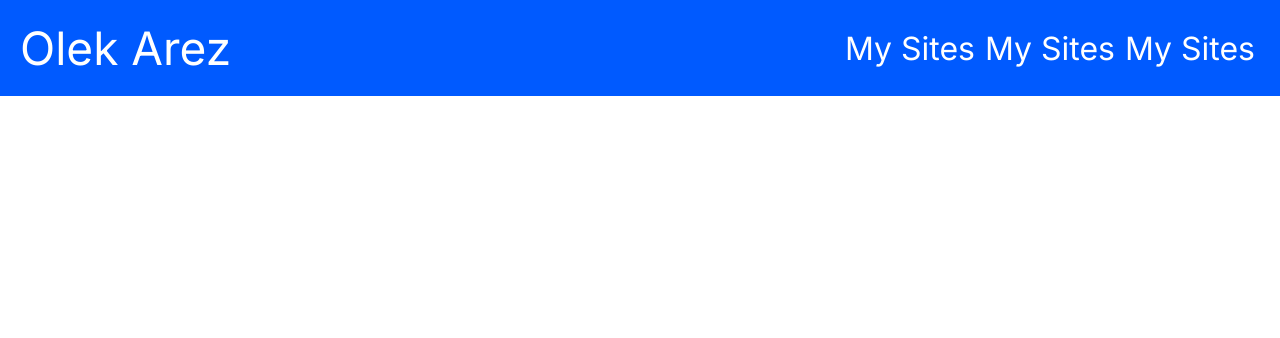
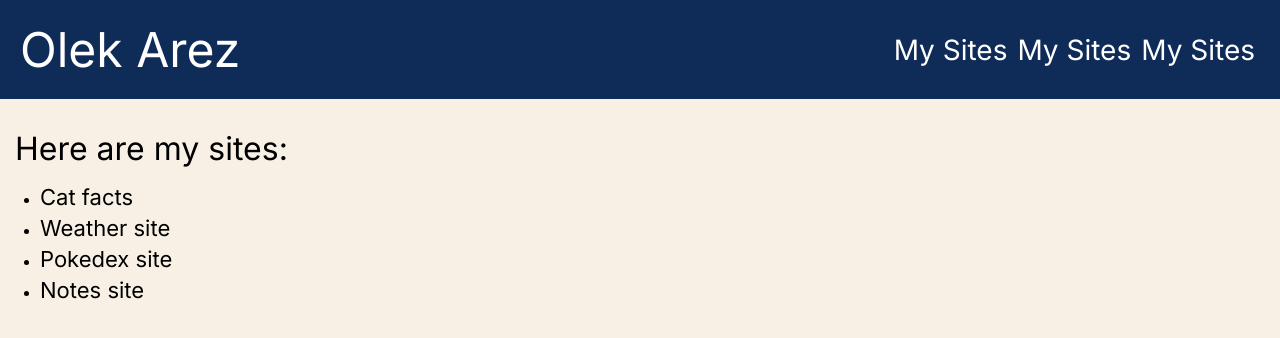
Before and after one commit to Sosna123/my-sites-page, a Vue app: page /#/sites in a window 1280 px wide. Shown: the top 338 px of the page. Built offline with nearby package versions, Linux system fonts and the light colour scheme.

Commit message:
working on sites page

```diff
--- a/src/App.vue
+++ b/src/App.vue
@@ -21,6 +21,7 @@ export default {
 body{
     margin: 0;
     padding: 0;
+    background-color: #F8F0E5;
 }
 
 p, a, h1, button{
--- a/src/router/index.js
+++ b/src/router/index.js
@@ -1,11 +1,17 @@
 import { createRouter, createWebHashHistory } from 'vue-router'
 import Home from '../views/Home.vue'
+import Sites from '../views/Sites.vue'
 
 const routes = [
   {
     path: '/',
     name: 'Home',
     component: Home
+  },
+  {
+    path: '/sites',
+    name: 'Sites',
+    component: Sites
   }
 ]
 
--- a/src/views/Navbar.vue
+++ b/src/views/Navbar.vue
@@ -1,9 +1,9 @@
 <template>
     <nav class="nb">
-        <a class="nb-text" href="/">Olek Arez</a>
-        <a class="nb-link nb-link-first" href="/sites">My Sites</a>
-        <a class="nb-link" href="/sites">My Sites</a>
-        <a class="nb-link" href="/sites">My Sites</a>
+        <router-link class="nbText" to="/">Olek Arez</router-link>
+        <router-link class="nbLink nbLinkFirst" to="/sites">My Sites</router-link>
+        <router-link class="nbLink" to="/sites">My Sites</router-link>
+        <router-link class="nbLink" to="/sites">My Sites</router-link>
     </nav>
 </template>
 
@@ -14,47 +14,47 @@
 <style>
 .nb{
     display: flex;
-    background: rgb(0, 90, 255);
+    background: #0F2C59;
     padding: 20px;
-    margin: 0;
+    margin: 0 0 30px 0;
 }
 
     /* nb-text */
 
-.nb-text{
+.nbText{
     text-decoration: none;
     color: white;
-    font-size: 46px;
+    font-size: 48px;
     margin: 0;
 }
 
-.nb-text:hover{
+.nbText:hover{
     color: rgb(200, 200, 200);
 }
 
-.nb-text:active{
+.nbText:active{
     color: rgb(150, 150, 150);
 }
 
     /* nb-link */
 
-.nb-link{
+.nbLink{
     text-decoration: none;
     color: white;
-    font-size: 32px;
+    font-size: 28px;
     margin: 0 5px;
     align-self: center;
 }
 
-.nb-link-first{
+.nbLinkFirst{
     margin-left: auto;
 }
 
-.nb-link:hover{
+.nbLink:hover{
     color: rgb(200, 200, 200);
 }
 
-.nb-link:active{
+.nbLink:active{
     color: rgb(150, 150, 150);
 }
 </style>
--- /dev/null
+++ b/src/views/Sites.vue
@@ -0,0 +1,46 @@
+<template>
+    <div class="sites">
+        <p class="siteHeader">Here are my sites:</p>
+        <ul class="siteList">
+            <li v-for="site in sites" :key="site.link" class="site">
+                <a :href="site.link" target="_blank">{{ site.text }}</a>
+            </li>
+        </ul>
+    </div>
+</template>
+
+<script>
+export default{
+    setup(){
+        // exapmle object
+        // {link: "https://notatki-db.netlify.app", text: "Notes site"}
+        const sites = [
+            {link: "https://sosna123.github.io/Cat-Facts-API/", text: "Cat facts"},
+            {link: "https://sosna123.github.io/Weather-API/", text: "Weather site"},
+            {link: "https://sosna-pokedex.netlify.app/", text: "Pokedex site"},
+            {link: "https://notatki-db.netlify.app/#/", text: "Notes site"}
+        ]
+
+        return{
+            sites
+        }
+    }
+}
+</script>
+
+<style>
+.siteHeader{
+    font-size: 32px;
+    margin: 0 0 0 15px;
+}
+
+.site{
+    margin-bottom: 5px;
+}
+
+.site > a{
+    text-decoration: none;
+    color: black;
+    font-size: 22px;
+}
+</style>
```
Also changed, not shown: src/views/Home.vue (line endings or trailing spaces).
